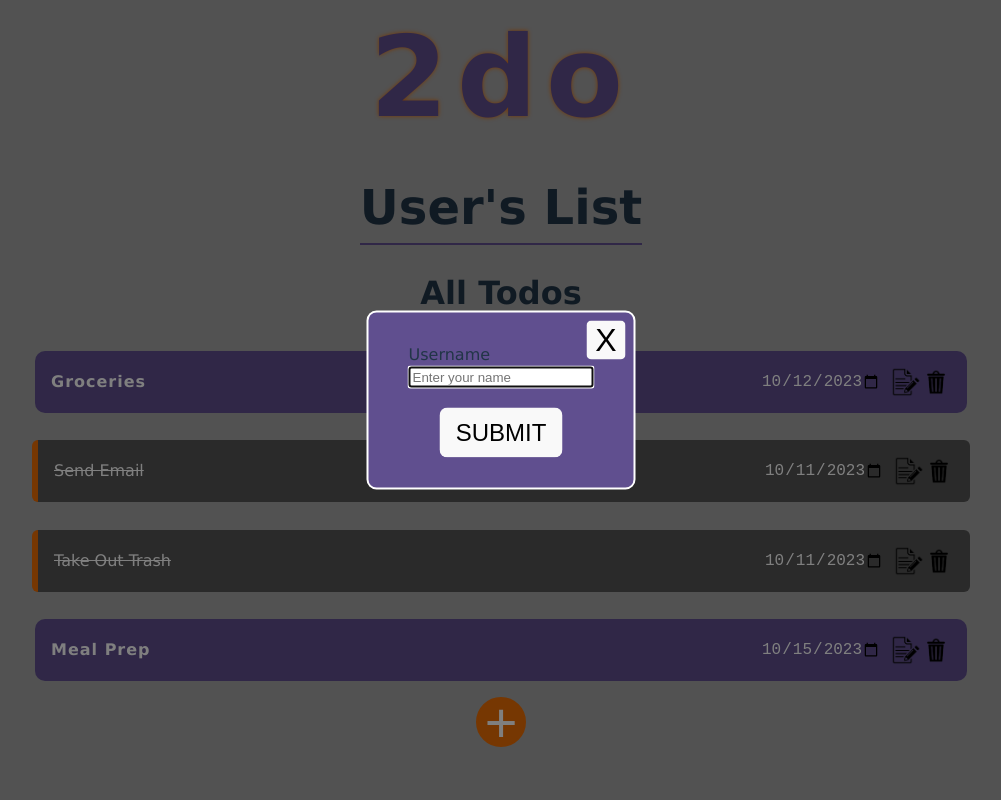
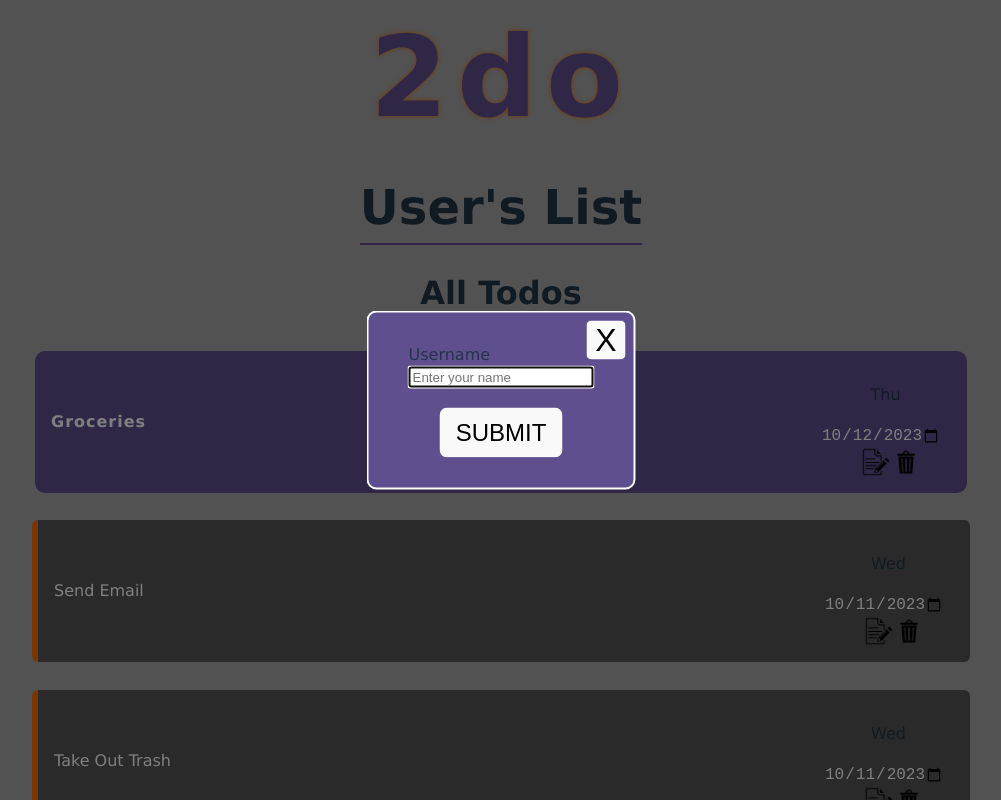
Before and after one commit to jeff-ramos-dev/react-todo-list, a React (Vite) app: page / in a window 1280 px wide. Shown: the top 800 px of the page, without its empty margins (139-1140 px from the left). Built offline with nearby package versions, Linux system fonts and the light colour scheme.

Commit message:
Reorganize todo container

```diff
--- a/src/components/Todo.tsx
+++ b/src/components/Todo.tsx
@@ -50,7 +50,9 @@ export default function TodoCard({ todo, setCurrTodo, setIsEditMenuVisible, setI
                 updateTodo(updatedTodo);
             }}
         >
-            <div className="todoRight">
+            <div className="todoBottom">
+                <div className="todoLeft">
+                    <p className="day">{todo.dueDate.toDateString().slice(0,3)}</p>
                     <input
                         type="date"
                         className="picker"
@@ -63,6 +65,8 @@ export default function TodoCard({ todo, setCurrTodo, setIsEditMenuVisible, setI
                             updateTodo(updatedTodo);
                         }}
                     />
+                </div>
+                <div className="todoRight">
                     <img src={editImg} className="edit" onClick={() => {
                         setCurrTodo(todo);
                         setIsEditMenuVisible(true);
@@ -72,7 +76,8 @@ export default function TodoCard({ todo, setCurrTodo, setIsEditMenuVisible, setI
                         setToBeDeleted({item: todo.id, type: "todo", title: todo.title});
                     }}></img>
                 </div>
-                {todo.complete ? <del className="todoTitle strikethrough">{todo.title}</del> : <p className="todoTitle">{todo.title}</p> }
+            </div>
+                {todo.complete ? <p className="todoTitle strikethrough">{todo.title}</p> : <p className="todoTitle">{todo.title}</p> }
         </div>
     )
   }
```
Lines whose indentation alone changed are shown as unchanged.
